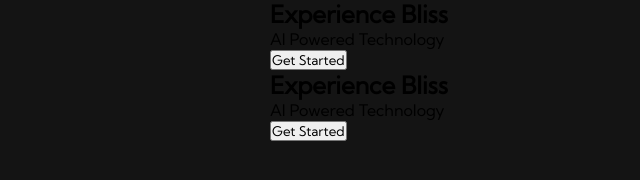
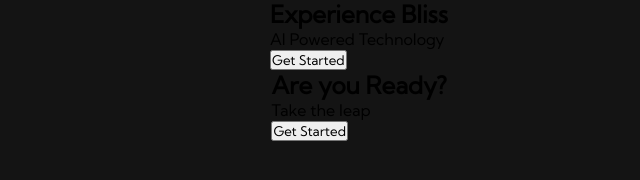
Before and after one commit to aicedrev/html-css-website-project, a plain HTML site: page index.html in a window 1280 px wide. Shown: the part 930-1110 px from the top of the page, 281-921 px from the left. Drawn offline with Linux system fonts and the light colour scheme.

Commit message:
Update index.html

```diff
--- a/index.html
+++ b/index.html
@@ -71,8 +71,8 @@
         <button>Get Started</button>
       </div>
       <div class="services__Card">
-        <h2>Experience Bliss</h2>
-        <p>AI Powered Technology</p>
+        <h2>Are you Ready?</h2>
+        <p>Take the leap</p>
         <button>Get Started</button>
       </div>
     </div>
```
